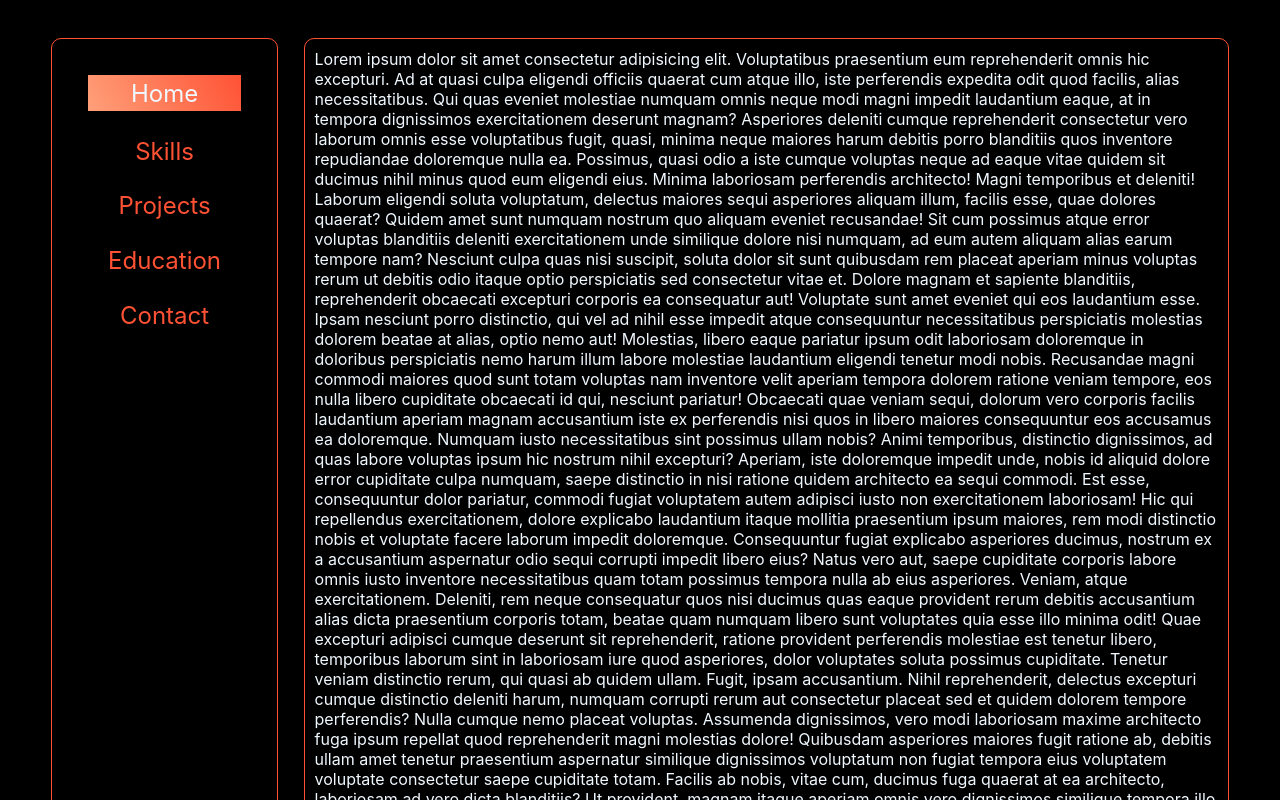
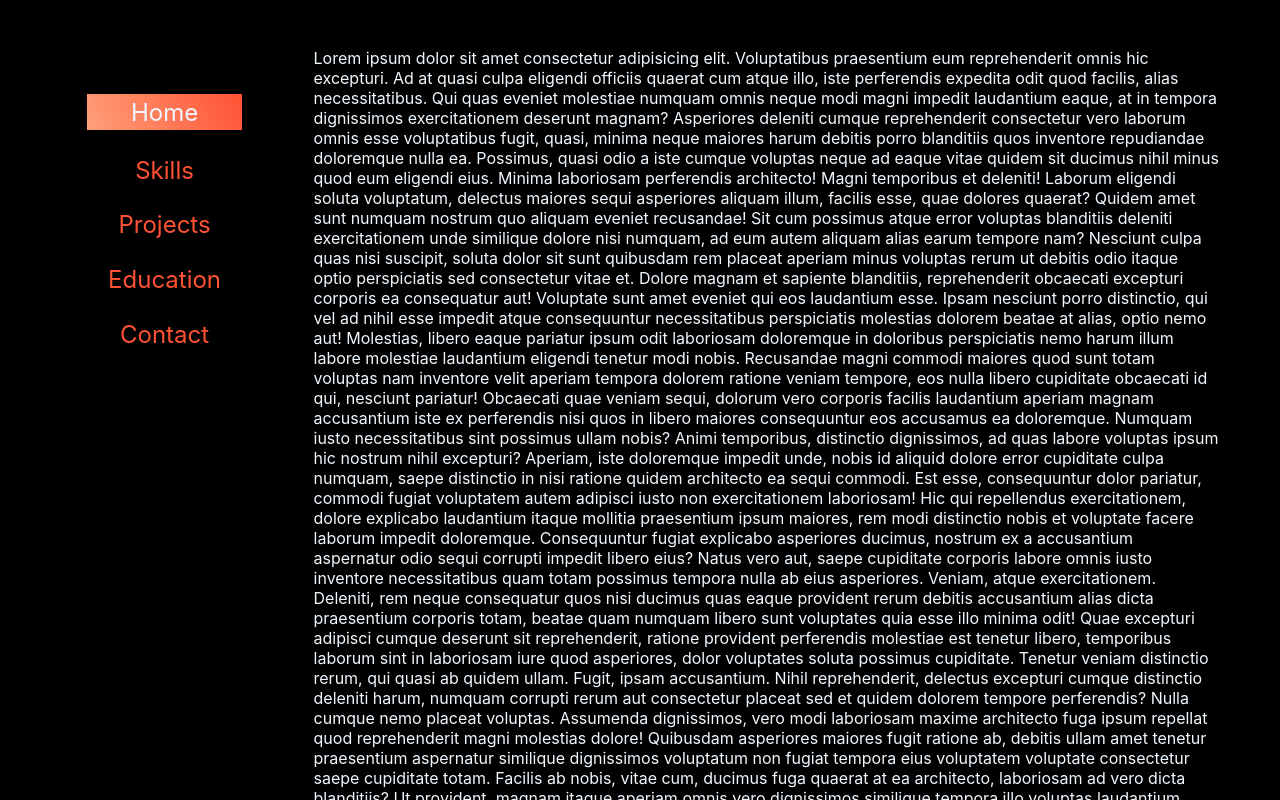
Before and after one commit to bdavijit/myProfile, a React (Create React App) app: page / in a window 1280 px wide. Shown: the top 800 px of the page. Built offline with nearby package versions, Linux system fonts and the light colour scheme.

Commit message:
fixed  menu

```diff
--- a/src/Components/Navbar/Navbar.css
+++ b/src/Components/Navbar/Navbar.css
@@ -8,6 +8,8 @@
     text-align: center;
     margin: auto;
     position: sticky;
+    top: 0;
+    padding-top: 20px ;
 }
 
 .navBox a{
--- a/src/style.js/style.css
+++ b/src/style.js/style.css
@@ -9,14 +9,16 @@
 
    display: grid;
    grid-template-columns: 25ch auto;
+
 }
 .MainSubBox{
-   border: 1px solid rgb(255, 82, 52);
+   /* border: 1px solid rgb(255, 82, 52); */
    padding: 10px;
    border-radius: 10px;
 }
 .menuBox{
      display: flex;
+     border: 0px;
 }
 
 @media only screen and (max-width: 768px) {
```
